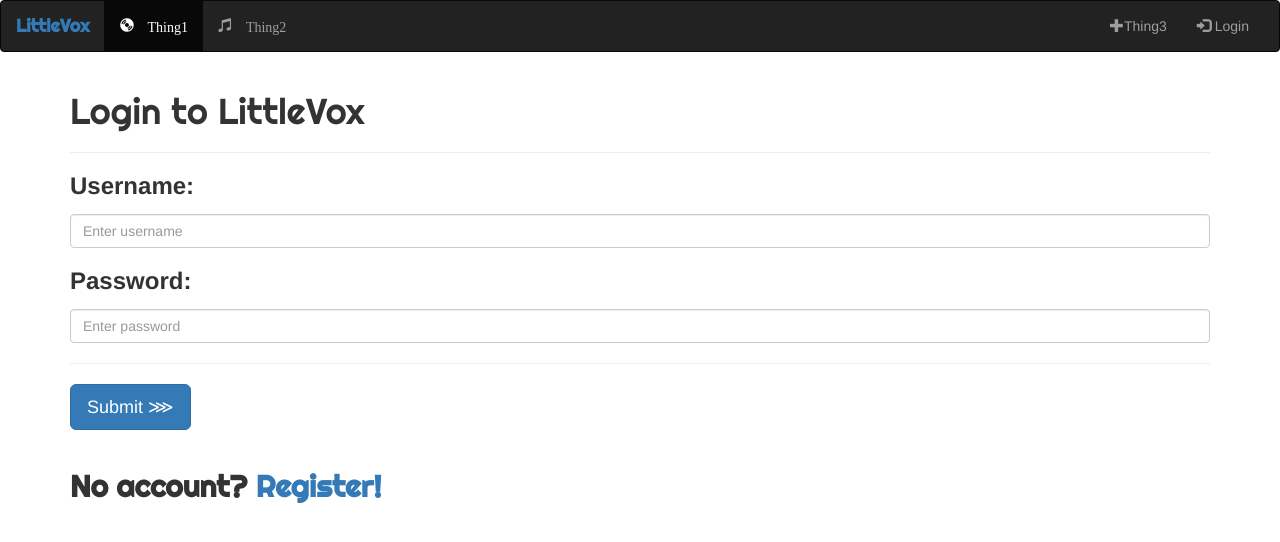
After one commit to cstin854/littlevox, a Django app: page /outline/login/ in a window 1280 px wide. The commit adds this page. Shown: the top 542 px of the page. Run offline with Django 3.2, Linux system fonts and the light colour scheme; some libraries are stand-ins or nearby versions.

Commit message:
restyled the navbar and the login page. navbar now has a few working links (brand --> index; login/logout send to appropriate views). Using Google|Lobster font.

```diff
--- a/littlevox/outline/templates/outline/base.html
+++ b/littlevox/outline/templates/outline/base.html
@@ -11,6 +11,7 @@
     <link rel="stylesheet" href="https://maxcdn.bootstrapcdn.com/bootstrap/3.3.7/css/bootstrap.min.css">
     <script src="https://ajax.googleapis.com/ajax/libs/jquery/3.2.1/jquery.min.js"></script>
     <script src="https://maxcdn.bootstrapcdn.com/bootstrap/3.3.7/js/bootstrap.min.js"></script>
+    <link href="https://fonts.googleapis.com/css?family=Nothing+You+Could+Do|Righteous" rel="stylesheet">
     {% block specific_scripts %} {% endblock %}
     {% load staticfiles %}
     {% if error_message %}
@@ -32,7 +33,10 @@
                 <span class="icon-bar"></span>
                 <span class="icon-bar"></span>
                 </button>
-                <a class="navbar-brand" href="#">LittleVox&#9784;</a>
+                <a class="navbar-brand" href="{% url 'outline:index' %}" style="font-family: 'Righteous', serif;
+                color: #337AB7;">
+                    <strong>LittleVox</strong>
+                </a>
             </div>
 
             <div class="collapse navbar-collapse" id="myNavbar">
@@ -58,7 +62,7 @@
                         </a>
                     </li>
                     {% else %}
-                    <li><a href="#"><span class="glyphicon glyphicon-log-in"></span>&nbsp;Login</a></li>
+                    <li><a href="{% url 'outline:login' %}"><span class="glyphicon glyphicon-log-in"></span>&nbsp;Login</a></li>
                     {% endif %}
                 </ul>
             </div>
--- /dev/null
+++ b/littlevox/outline/templates/outline/login_form.html
@@ -0,0 +1,34 @@
+{% extends 'outline/base.html' %}
+{% block title %}Login{% endblock %}
+
+{% block body %}
+<div class="container">
+    <h1 style="font-family: 'Righteous', serif;">Login to LittleVox</h1>
+    <hr>
+    <form action="" method="post" enctype="multipart/form-data">
+        {% csrf_token %}
+        <div class="form-group">
+            <h3><label for="id_username">Username:</label></h3>
+            <input type="text" class="form-control" required id="id_username" placeholder="Enter username"
+                   name="username">
+        </div>
+        <div class="form-group">
+            <h3><label for="id_password">Password:</label></h3>
+            <input type="password" class="form-control" required id="id_password" placeholder="Enter password"
+                   name="password">
+        </div>
+        <hr>
+        <div class="btn-group btn-group-lg">
+            <button type="submit" class="btn btn-primary">Submit &#8921;</button>
+        </div>
+    </form>
+    <br>
+
+    <h2 style="font-family: 'Righteous', serif;"><strong>No account?
+        <a href="{% url 'outline:register' %}" style="text-decoration: none; color: #337AB7;">Register!</strong></h2>
+
+
+</div>
+
+{% include 'outline/datepicker_script.html' %}
+{% endblock %}
--- a/littlevox/outline/urls.py
+++ b/littlevox/outline/urls.py
@@ -24,6 +24,7 @@ urlpatterns = [
     url(r'^word_test/', views.word_test, name='word_test'),
     url(r'^user/(?P<user>[A-Za-z0-9]+)/$', views.user_junk, name='user_junk'),
     url(r'^logout/$', views.logout_view, name='logout'),
+    url(r'^login/$', views.login_view, name='login'),
     url(r'^register/$', views.register, name='register'),
     url(r'^itemlist/$', views.blank_item_list, name='itemlist'),
     url(r'^childlist/$', views.all_child_list, name='allchildlist'),
--- a/littlevox/outline/views.py
+++ b/littlevox/outline/views.py
@@ -103,6 +103,38 @@ def user_to_itemlist_item(user):
     link = '/outline/user/' + user.username + '/'
     link_text = 'View Profile'
     return ItemListObject(title=title, imgsrc=imgsrc, text=text, link=link, link_text=link_text)
+
+
+def login_view(request):
+    # If POST
+    if request.POST:
+        username = request.POST['username']
+        password = request.POST['password']
+        # Authenticate the user
+        user = authenticate(request, username=username, password=password)
+        # If the user exists and is active, redirect to index with welcome message.
+        if user is not None and user.is_active:
+            login(request, user)
+            return index(request, {'error_title': 'Welcome '+username+'!', 'error_message': 'You have been logged in.'})
+        # Otherwise, redirect back to the login screen with an error message.
+        else:
+            error_message = 'There was an error with your login attempt. Please check your username and '
+            error_message += 'password again. If you believe you are receiving this message in error, '
+            error_message += 'please contact us.'
+            return render(request, 'outline/login_form.html', {'error_message': error_message})
+    # If GET
+    else:
+        # If the user is already logged in, prompt the user to logout or contact admin.
+        if request.user.username:
+            context = {}
+            error_message = 'You are already logged in as user ' + request.user.username
+            error_message += '. Please log out if you believe this is in error or '
+            error_message += 'if you would like to log in as another user.'
+            context['error_message'] = error_message
+            context['error_title'] = 'Already logged in:'
+            return index(request, context)
+        # Otherwise, render the login_form.
+        return render(request, 'outline/login_form.html')
 
 
 def register(request):
```
Also changed, not shown: littlevox/db.sqlite3.
